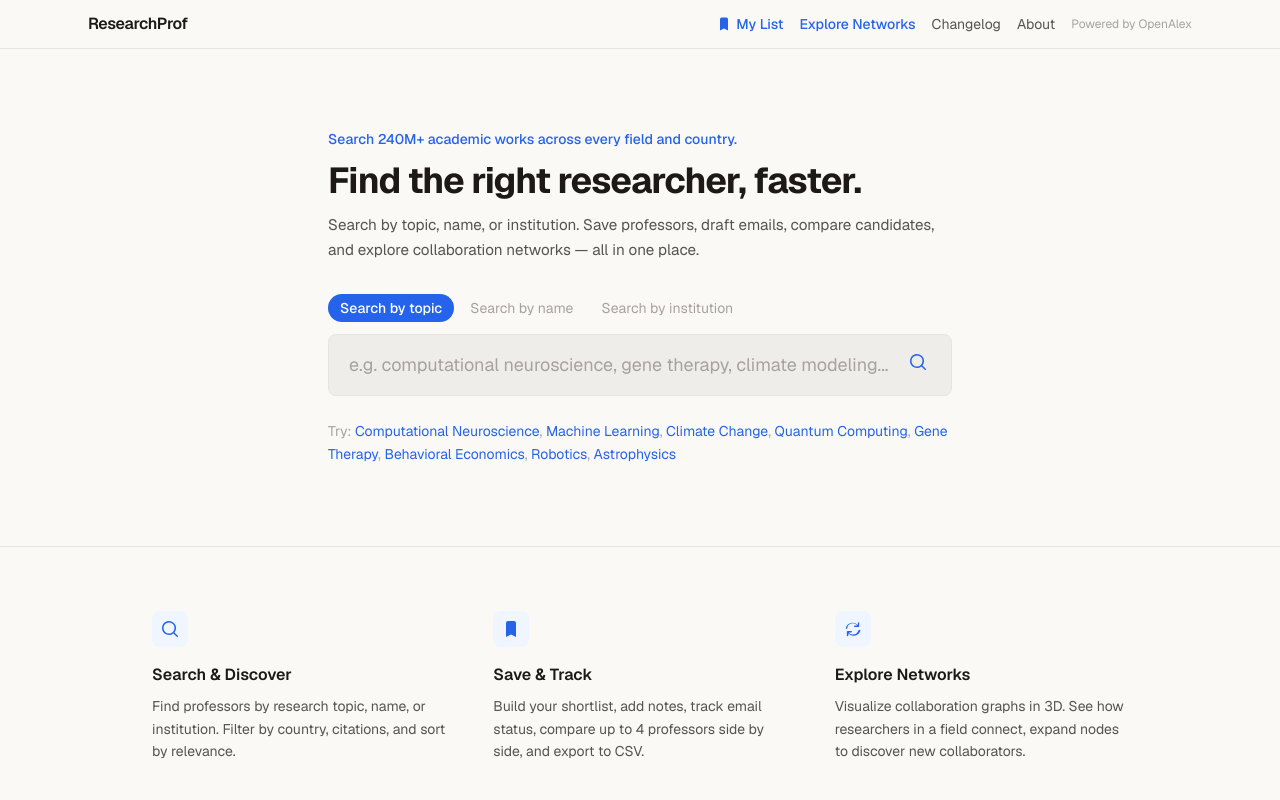
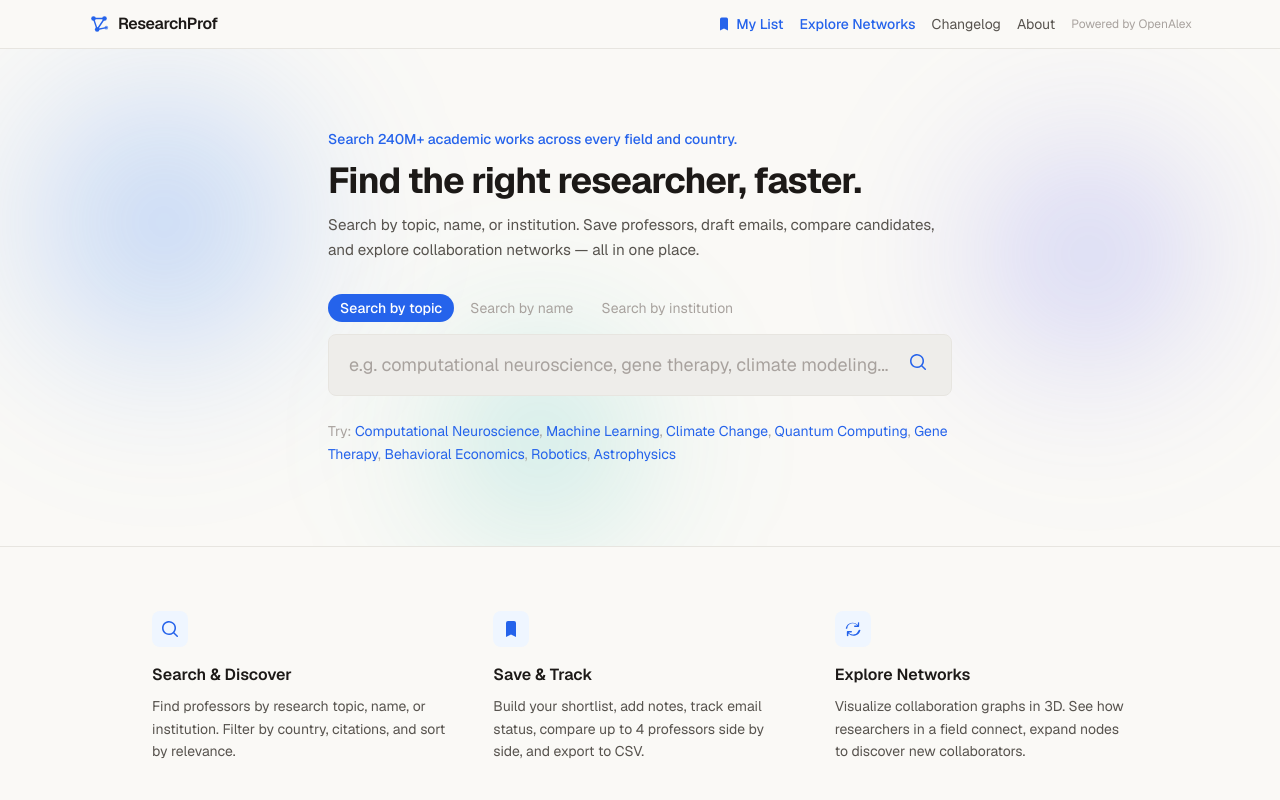
Before and after one commit to sacredvoid/find-research-prof, a Next.js app: page / in a window 1280 px wide. Shown: the top 800 px of the page. Built offline with nearby package versions, Linux system fonts and the light colour scheme; no server answers.

Commit message:
Add network nodes logo and animated gradient orbs to hero section

```diff
--- a/src/app/globals.css
+++ b/src/app/globals.css
@@ -60,6 +60,26 @@ body {
   }
 }
 
+/* Floating orb animations for hero section */
+@keyframes float-orb-1 {
+  0%, 100% { transform: translate(0, 0) scale(1); }
+  25% { transform: translate(30px, -40px) scale(1.05); }
+  50% { transform: translate(-20px, 20px) scale(0.95); }
+  75% { transform: translate(40px, 10px) scale(1.02); }
+}
+@keyframes float-orb-2 {
+  0%, 100% { transform: translate(0, 0) scale(1); }
+  25% { transform: translate(-40px, 30px) scale(0.97); }
+  50% { transform: translate(25px, -35px) scale(1.04); }
+  75% { transform: translate(-15px, -20px) scale(1); }
+}
+@keyframes float-orb-3 {
+  0%, 100% { transform: translate(0, 0) scale(1.02); }
+  25% { transform: translate(20px, 25px) scale(0.98); }
+  50% { transform: translate(-35px, -15px) scale(1.05); }
+  75% { transform: translate(10px, -30px) scale(0.96); }
+}
+
 /* 3D mesh/grid background for explore page graph area */
 .mesh-background {
   background-color: #F5F4F0;
--- a/src/app/page.tsx
+++ b/src/app/page.tsx
@@ -16,8 +16,36 @@ export default function Home() {
   return (
     <main>
       {/* Hero */}
-      <section className="py-12 sm:py-20">
-        <div className="max-w-2xl mx-auto px-6">
+      <section className="relative py-12 sm:py-20 overflow-hidden">
+        {/* Floating gradient orbs */}
+        <div className="pointer-events-none absolute inset-0" aria-hidden="true">
+          <div
+            className="absolute -top-20 -left-20 w-[500px] h-[500px] rounded-full"
+            style={{
+              background: "radial-gradient(circle, rgba(59,130,246,0.35) 0%, rgba(59,130,246,0.08) 40%, transparent 70%)",
+              filter: "blur(60px)",
+              animation: "float-orb-1 14s ease-in-out infinite",
+            }}
+          />
+          <div
+            className="absolute -top-10 -right-16 w-[450px] h-[450px] rounded-full"
+            style={{
+              background: "radial-gradient(circle, rgba(99,102,241,0.30) 0%, rgba(99,102,241,0.06) 40%, transparent 70%)",
+              filter: "blur(60px)",
+              animation: "float-orb-2 18s ease-in-out infinite",
+            }}
+          />
+          <div
+            className="absolute top-1/3 left-1/4 w-[400px] h-[400px] rounded-full"
+            style={{
+              background: "radial-gradient(circle, rgba(20,184,166,0.25) 0%, rgba(20,184,166,0.05) 40%, transparent 70%)",
+              filter: "blur(60px)",
+              animation: "float-orb-3 22s ease-in-out infinite",
+            }}
+          />
+        </div>
+
+        <div className="relative max-w-2xl mx-auto px-6">
           <p className="text-sm text-accent font-medium mb-3">
             Search 240M+ academic works across every field and country.
           </p>
--- a/src/components/Navbar.tsx
+++ b/src/components/Navbar.tsx
@@ -6,8 +6,27 @@ export default function Navbar() {
       <div className="max-w-6xl mx-auto px-4 sm:px-6 py-3 flex items-center justify-between">
         <Link
           href="/"
-          className="text-ink font-semibold tracking-tight hover:text-link transition-colors shrink-0"
+          className="flex items-center gap-2 text-ink font-semibold tracking-tight hover:text-link transition-colors shrink-0"
         >
+          <svg
+            width="22"
+            height="22"
+            viewBox="0 0 24 24"
+            fill="none"
+            xmlns="http://www.w3.org/2000/svg"
+            className="text-accent"
+          >
+            {/* Connection lines */}
+            <line x1="6" y1="6" x2="18" y2="6" stroke="currentColor" strokeWidth="1.5" strokeLinecap="round" />
+            <line x1="6" y1="6" x2="10" y2="18" stroke="currentColor" strokeWidth="1.5" strokeLinecap="round" />
+            <line x1="18" y1="6" x2="10" y2="18" stroke="currentColor" strokeWidth="1.5" strokeLinecap="round" />
+            <line x1="10" y1="18" x2="20" y2="16" stroke="currentColor" strokeWidth="1.5" strokeLinecap="round" />
+            {/* Nodes */}
+            <circle cx="6" cy="6" r="2.5" fill="currentColor" />
+            <circle cx="18" cy="6" r="2.5" fill="currentColor" />
+            <circle cx="10" cy="18" r="2.5" fill="currentColor" />
+            <circle cx="20" cy="16" r="2" fill="currentColor" opacity="0.6" />
+          </svg>
           ResearchProf
         </Link>
         <div className="flex items-center gap-3 sm:gap-4">
```
